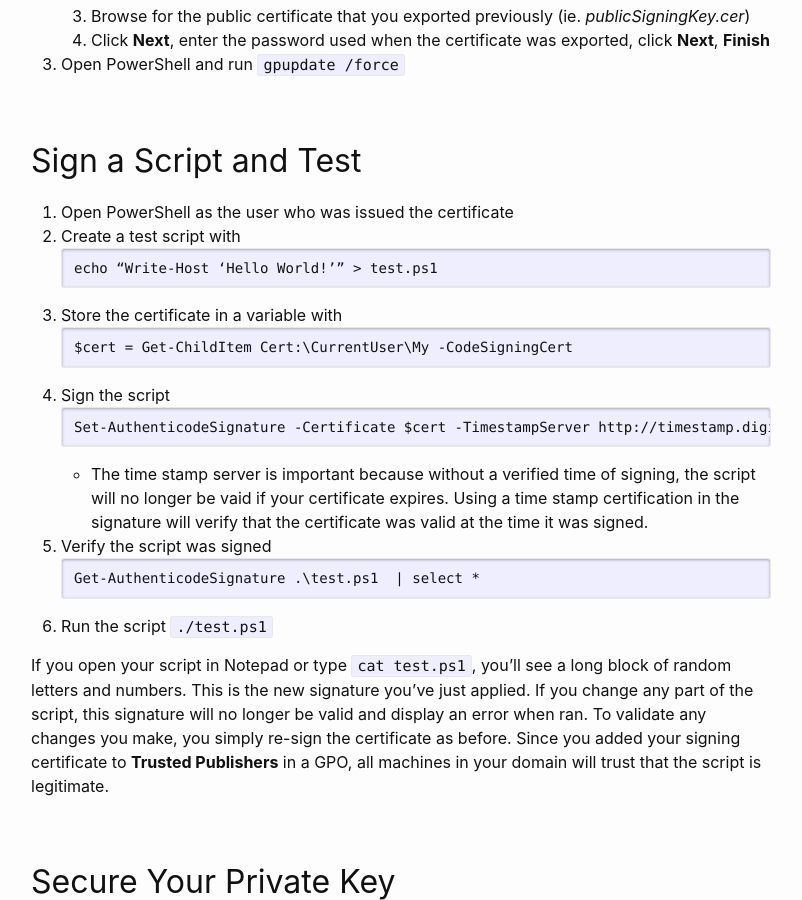
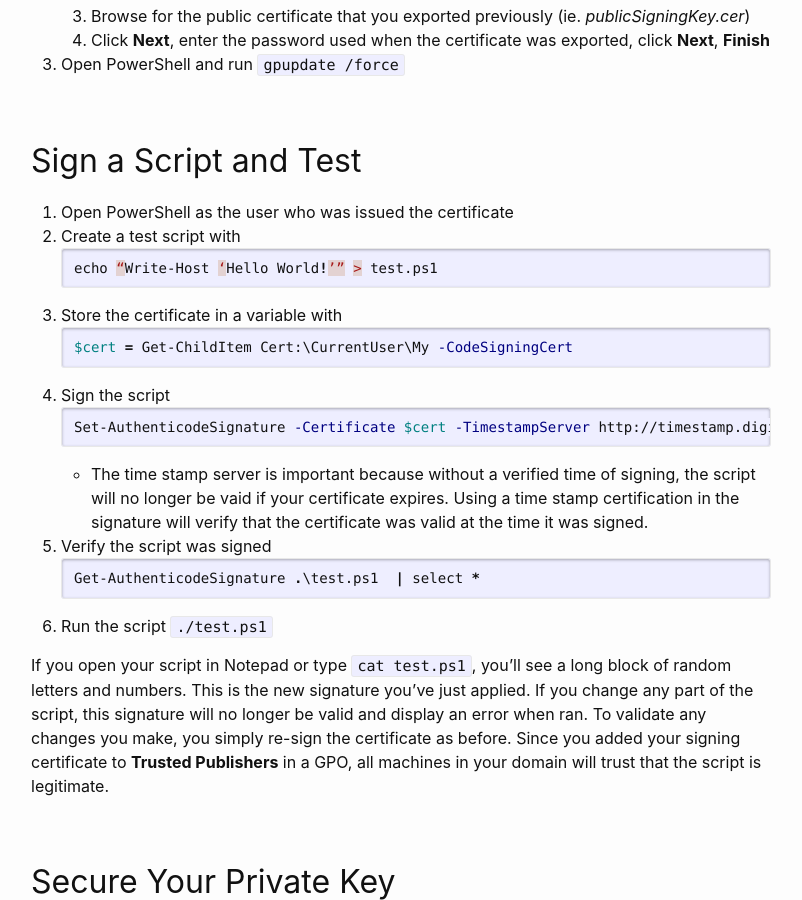
Before and after one commit to mcnc-clovett/mcnc-clovett.github.io, a Jekyll site: the page built from powershell/powershell-script-signing.md, in a window 1280 px wide and 900 px high, scrolled down 2308 px. Shown: the whole window, without its empty margins (239-1041 px from the left). Built offline with Jekyll 4.4.1, drawn with Linux system fonts in a browser that asks for light colours.

Commit message:
Added PowerShell syntax highlighting

````diff
--- a/powershell/powershell-script-signing.md
+++ b/powershell/powershell-script-signing.md
@@ -71,20 +71,20 @@ Let’s now configure PowerShell script signing by doing the following:
 ## Sign a Script and Test {#signing}
 1. Open PowerShell as the user who was issued the certificate
 2. Create a test script with
-```
+```powershell
 echo “Write-Host ‘Hello World!’” > test.ps1
 ```
 3. Store the certificate in a variable with
-```
+```powershell
 $cert = Get-ChildItem Cert:\CurrentUser\My -CodeSigningCert
 ```
 4. Sign the script
-```
+```powershell
 Set-AuthenticodeSignature -Certificate $cert -TimestampServer http://timestamp.digicert.com .\test.ps1
 ```
     * The time stamp server is important because without a verified time of signing, the script will no longer be vaid if your certificate expires. Using a time stamp certification in the signature will verify that the certificate was valid at the time it was signed.
 5. Verify the script was signed
-```
+```powershell
 Get-AuthenticodeSignature .\test.ps1  | select *
 ```
 6. Run the script `./test.ps1`
````
